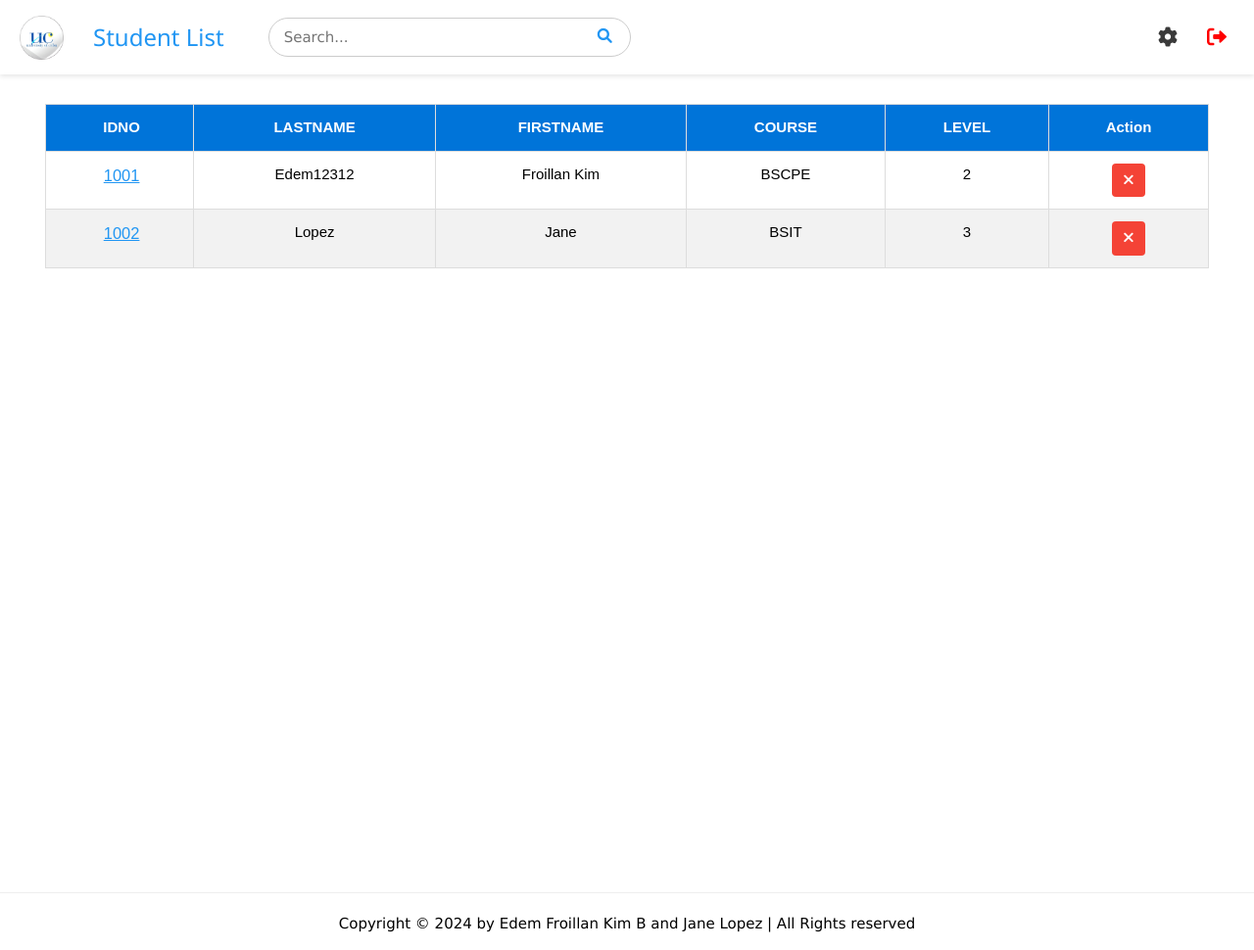
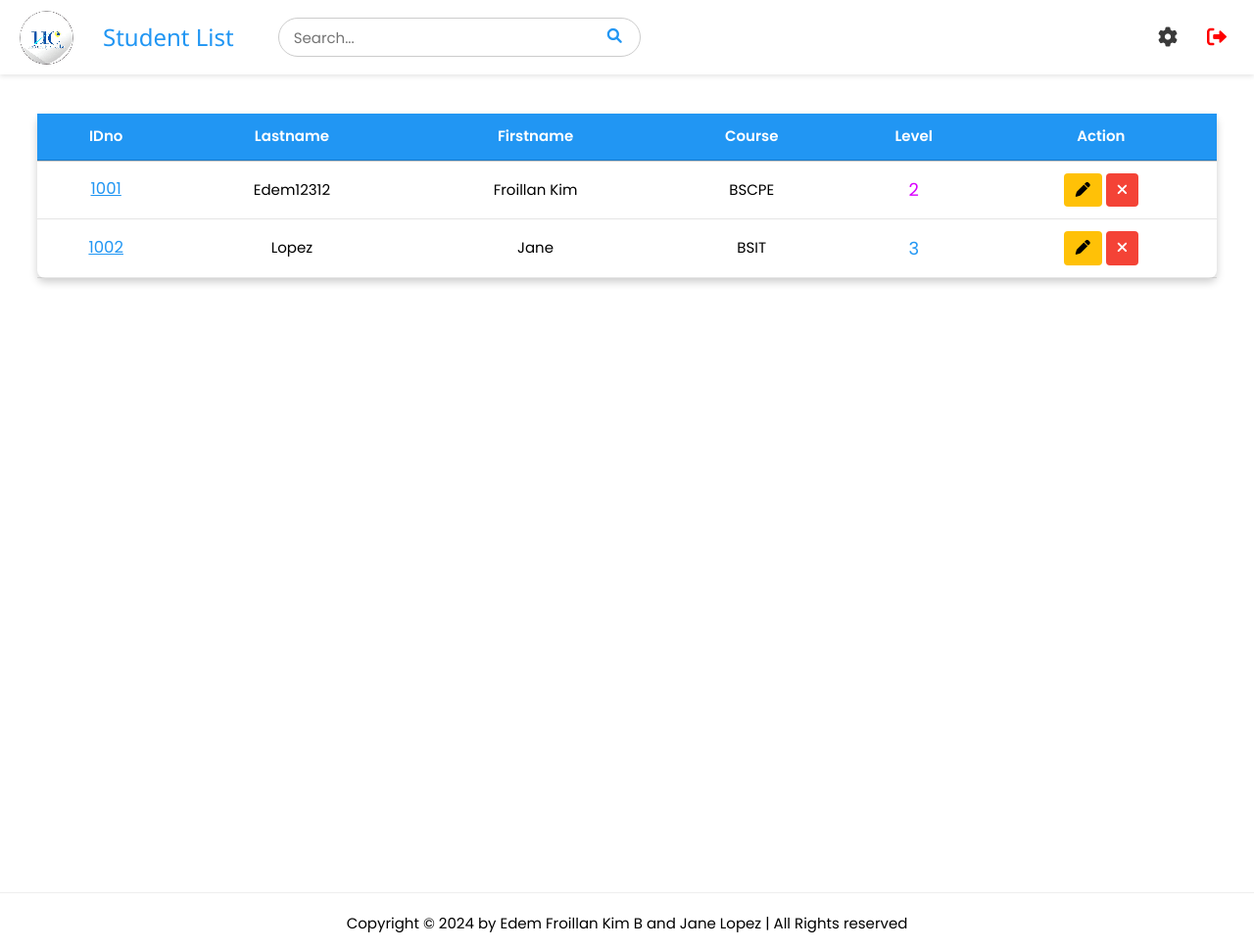
Before and after one commit to Froillan123/FinalProjectPython, a Flask app: page /students in a window 1280 px wide. Shown: the whole page at 98% size. Run offline with Flask 3, Linux system fonts and the light colour scheme; a user stored in the database is signed in; data comes from the database, SQL or seed files in the repository; both versions use the stored data as it was after the commit.

Commit message:
OWSHEESH

```diff
--- a/app.py
+++ b/app.py
@@ -5,6 +5,7 @@ import qrcode
 import os
 import redis
 from flask_caching import Cache
+
 
 app = Flask(__name__)
 app.config['SESSION_TYPE'] = 'filesystem'
--- a/static/css/style.css
+++ b/static/css/style.css
@@ -1,3 +1,5 @@
+@import url("https://fonts.googleapis.com/css2?family=Poppins:wght@300;400;500;600;700;800;900&display=swap");
+
 /* W3.CSS 4.15 December 2020 by Jan Egil and Borge Refsnes */
 html{box-sizing:border-box}*,*:before,*:after{box-sizing:inherit}
 /* Extract from normalize.css by Nicolas Gallagher and Jonathan Neal git.io/normalize */
@@ -235,6 +237,11 @@ hr{border:0;border-top:1px solid #eee;margin:20px 0}
 .w3-border-pale-yellow,.w3-hover-border-pale-yellow:hover{border-color:#ffffcc!important}.w3-border-pale-blue,.w3-hover-border-pale-blue:hover{border-color:#e7ffff!important}
 
 
+img
+{
+    image-rendering: pixelated;
+}
+
 html::-webkit-scrollbar
 {
   width: 12px;
@@ -314,7 +321,25 @@ html::-webkit-scrollbar-thumb
     margin-left: 1rem;
 }
 
+.level-1 {
+    color: #01a32cfc;
+    font-size: 18px;
+}
 
+.level-2 {
+    color: #d900ff;
+    font-size: 18px;
+}
+
+.level-3 {
+    color: #2196F3;
+    font-size: 18px;
+}
+
+.level-4 {
+    color: #aeae00;
+    font-size: 18px;
+}
 
 #togglePassword {
     cursor: pointer;
@@ -355,7 +380,7 @@ html::-webkit-scrollbar-thumb
 }
 
 #logo {
-    width: 45px;
+    width: 55px;
     height: auto;
     margin-right: 10px;
 }
@@ -546,7 +571,7 @@ html::-webkit-scrollbar-thumb
 
 @keyframes ripple-animation {
     to {
-        transform: scale(1.1);
+        transform: scale(0.5);
         opacity: 0;
     }
 }
@@ -596,31 +621,46 @@ html::-webkit-scrollbar-thumb
     gap: 3rem;
 }
 
+*
+{
+    font-family: "Poppins", sans-serif;
+
+}
 
 .styled-table {
     width: 100%;
     border-collapse: collapse;
-    font-family: Arial, sans-serif;
-    margin-bottom: 20px;
-    table-layout: auto;
+    margin-top: 10px;
+    box-shadow: 0px 4px 8px rgba(0, 0, 0, 0.2);
+    border-radius: 8px;
 }
 
 .styled-table th, .styled-table td {
     padding: 12px;
-    border: 1px solid #ddd;
-    text-align: left;
 }
 
 .styled-table th {
-    background-color: #0074D9;
+    background-color: #2196F3;
     color: white;
-    font-weight: bold;
+    border-bottom: 2px solid rgba(0, 0, 0, 0.2);
+    font-weight: 600;
+    text-transform: capitalize;
 }
 
-.styled-table tr:nth-child(even) {
-    background-color: #f2f2f2;
+.styled-table tr {
+    border-bottom: 1px solid rgba(0, 0, 0, 0.1);
 }
 
+.styled-table tr:hover {
+    background-color: rgba(0, 0, 0, 0.05);
+}
+
+
+.styled-table th:hover {
+    background-color: #2196F3;
+}
+
+/* Delete button styles */
 .styled-table .delete-btn {
     background-color: #ff4d4d;
     color: white;
@@ -630,9 +670,20 @@ html::-webkit-scrollbar-thumb
     border-radius: 4px;
 }
 
-.styled-table .delete-btn i {
+.styled-table .edit-btn {
+    background-color: #2196F3;
+    color: white;
+    padding: 6px 12px;
+    border: none;
+    cursor: pointer;
+    border-radius: 4px;
+}
+
+.styled-table .delete-btn i,
+.styled-table .edit-btn i {
     text-align: center;
 }
+
 
 .images
 {
@@ -641,11 +692,18 @@ html::-webkit-scrollbar-thumb
 .view-image
 {
     display: flex;
+    align-items: center;
+    justify-content: center;
+    gap: 5rem;
+}
+#image-view
+{
+    border-radius: 50%;
 }
 .image
 {
-    width: 50%;
-    height: 320px;
+    width: 170px;
+    height: 170px;
     margin-top: -1rem;
 }
 
@@ -729,7 +787,7 @@ html::-webkit-scrollbar-thumb
     margin: auto;
     padding: 20px;
     border: 1px solid #888;
-    width: 50%;
+    width: 45%;
     max-height: 85vh;
     overflow-y: auto;
     position: relative;
@@ -792,7 +850,7 @@ html::-webkit-scrollbar-thumb
     }
 }
 
-@media (max-width: 823px)
+@media (max-width: 1099px)
 {
     .view-modal-content {
         width: 70%;
@@ -816,11 +874,6 @@ html::-webkit-scrollbar-thumb
     .images
     {
         flex-direction: column;
-    }
-    .image
-    {
-        width: 100%;
-        height: 250px;
     }
     #captured_image, #qr_code
     {
--- a/static/js/script.js
+++ b/static/js/script.js
@@ -196,6 +196,7 @@ document.addEventListener('DOMContentLoaded', () => {
     }
 });
 
+//For Cursor
 
 document.addEventListener('DOMContentLoaded', () => {
     const cursor = document.querySelector('.cursor');
--- a/templates/studentlist.html
+++ b/templates/studentlist.html
@@ -5,33 +5,40 @@
 {% block content %}
 
 
-<div class="w3-row-padding" id="main_container" style="height: 100vh;">
+<div id="main_container" style="height: 100vh;">
     <div class="w3-full" style="padding: 1rem 3%;">
+
         <!-- Wrapper for horizontal scrolling -->
         <div class="styled-table-wrapper">
-            <table class="w3-table-all styled-table" id="table">
+            <table class="styled-table" id="table">
                 <thead>
                     <tr id="tr1">
-                        <th class="w3-center">IDNO</th>
-                        <th class="w3-center">LASTNAME</th>
-                        <th class="w3-center">FIRSTNAME</th>
-                        <th class="w3-center">COURSE</th>
-                        <th class="w3-center">LEVEL</th>
+                        <th>IDno</th>
+                        <th>Lastname</th>
+                        <th>Firstname</th>
+                        <th>Course</th>
+                        <th>Level</th>
                         <th class="w3-center">Action</th>
                     </tr>
                 </thead>
                 <tbody>
                     {% for user in users %}
                     <tr id="tr2">
-                        <td class="w3-center" data-cell="IDNO:">
+                        <td class="w3-center" data-cell="IDNO:" id="idno">
                             <a href="#" style="color: #2196F3; font-size: 1.1rem" onclick="viewStudent('{{ user['idno'] }}')">{{ user['idno'] }}</a>
                         </td>
 
                         <td class="w3-center" data-cell="LASTNAME:">{{ user["lastname"] }}</td>
                         <td class="w3-center" data-cell="FIRSTNAME:">{{ user["firstname"] }}</td>
                         <td class="w3-center" data-cell="COURSE:">{{ user["course"] }}</td>
-                        <td class="w3-center" data-cell="LEVEL:">{{ user["level"] }}</td>
+
+                        <!-- Apply class to the Level column based on the level value -->
+                        <td class="w3-center level-{{ user['level'] }}" data-cell="LEVEL:">{{ user["level"] }}</td>
+
                         <td class="w3-center" data-cell="ACTION:">
+                            <button class="w3-button w3-amber edit-btn edit">
+                                <i class="fas fa-pen"></i>
+                            </button>
                             <button class="w3-button w3-red delete-btn delete" onclick="openCustomAlert('{{ user['idno'] }}')">
                                 <i class="fas fa-times"></i>
                             </button>
```
Also changed, not shown: studentinfo.db.
